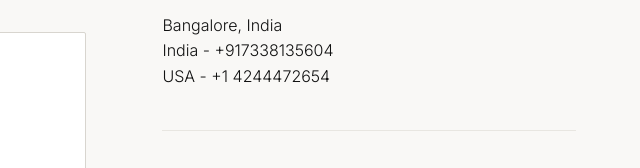
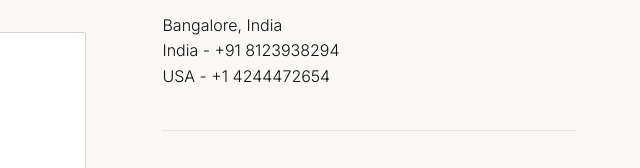
Before and after one commit to syedjaveedbadri/renderingz-repo, a plain HTML site: page contact.html in a window 1280 px wide. Shown: the part 781-949 px from the top of the page, 640-1280 px from the left. Drawn offline with Linux system fonts and the light colour scheme.

Commit message:
260715 contact html

```diff
--- a/contact.html
+++ b/contact.html
@@ -214,7 +214,7 @@ Free HTML CSS Template
 
           </p>
           <p class="contact-info__value">
-            India - +917338135604<br>
+            India - +91 8123938294<br>
             USA   - +1 4244472654<br>
 
           </p>
```
